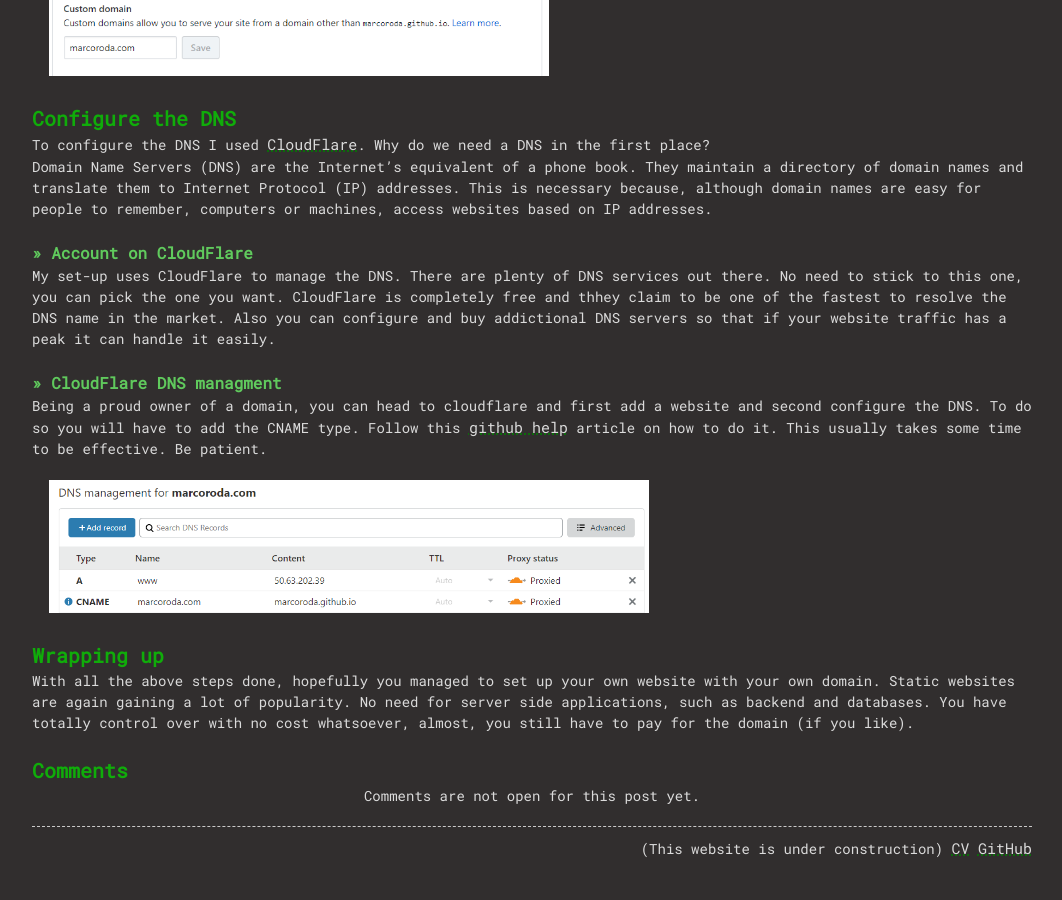
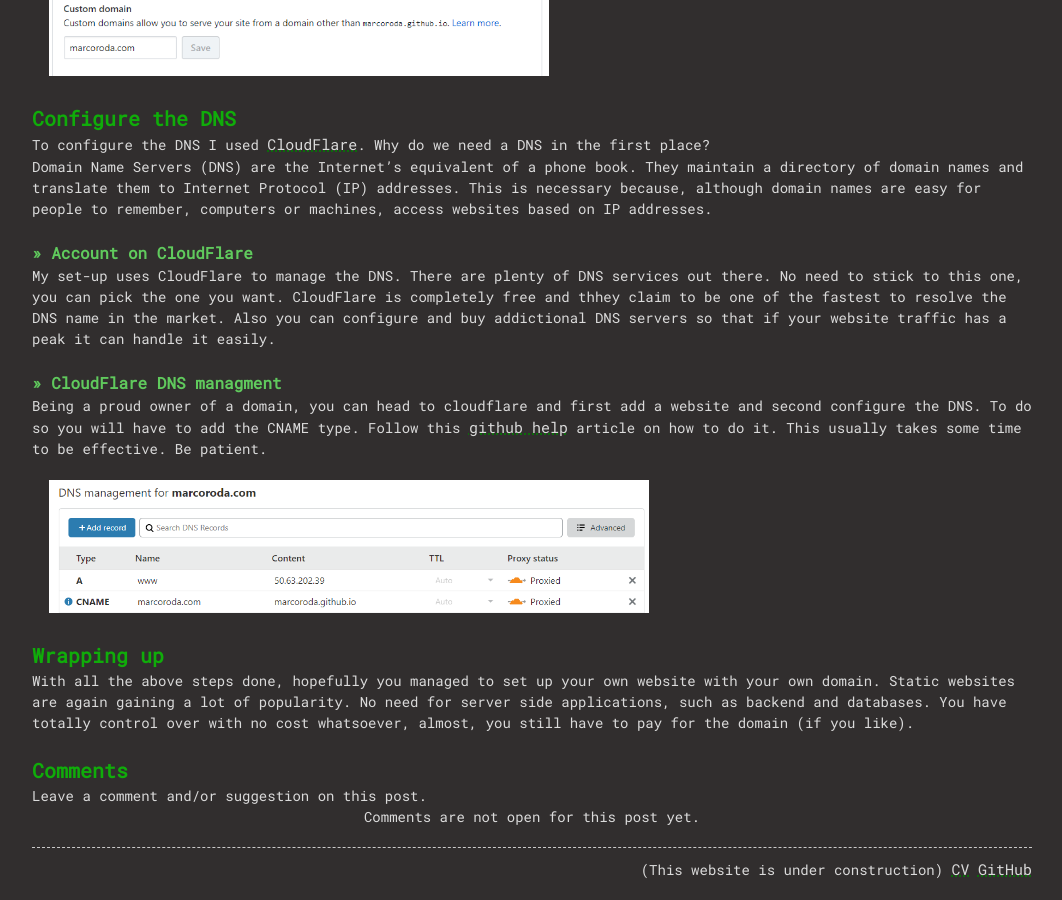
Before and after one commit to marcoroda/marcorodadevs, a Jekyll site: the page built from _tutos/2020-03-05-marcoroda-setup.md, in a window 1280 px wide and 900 px high, scrolled down 4494 px. Shown: the whole window, without its empty margins (108-1170 px from the left). Built offline with Jekyll 4.4.1, drawn with Linux system fonts in a browser that asks for light colours; nearby versions of some CDN libraries; before the commit the page ends 5373 px from its top, so only the background shows below that.

Commit message:
Added info on Comments Header.

```diff
--- a/_tutos/2020-03-05-marcoroda-setup.md
+++ b/_tutos/2020-03-05-marcoroda-setup.md
@@ -208,3 +208,4 @@
 With all the above steps done, hopefully you managed to set up your own website with your own domain. Static websites are again gaining a lot of popularity. No need for server side applications, such as backend and databases. You have totally control over with no cost whatsoever, almost, you still have to pay for the domain (if you like).
 
 # Comments
+Leave a comment and/or suggestion on this post.
```
Also changed, not shown: _posts/2020-03-02-TTGO-LORA-TTN.md (+1 -0 lines).
